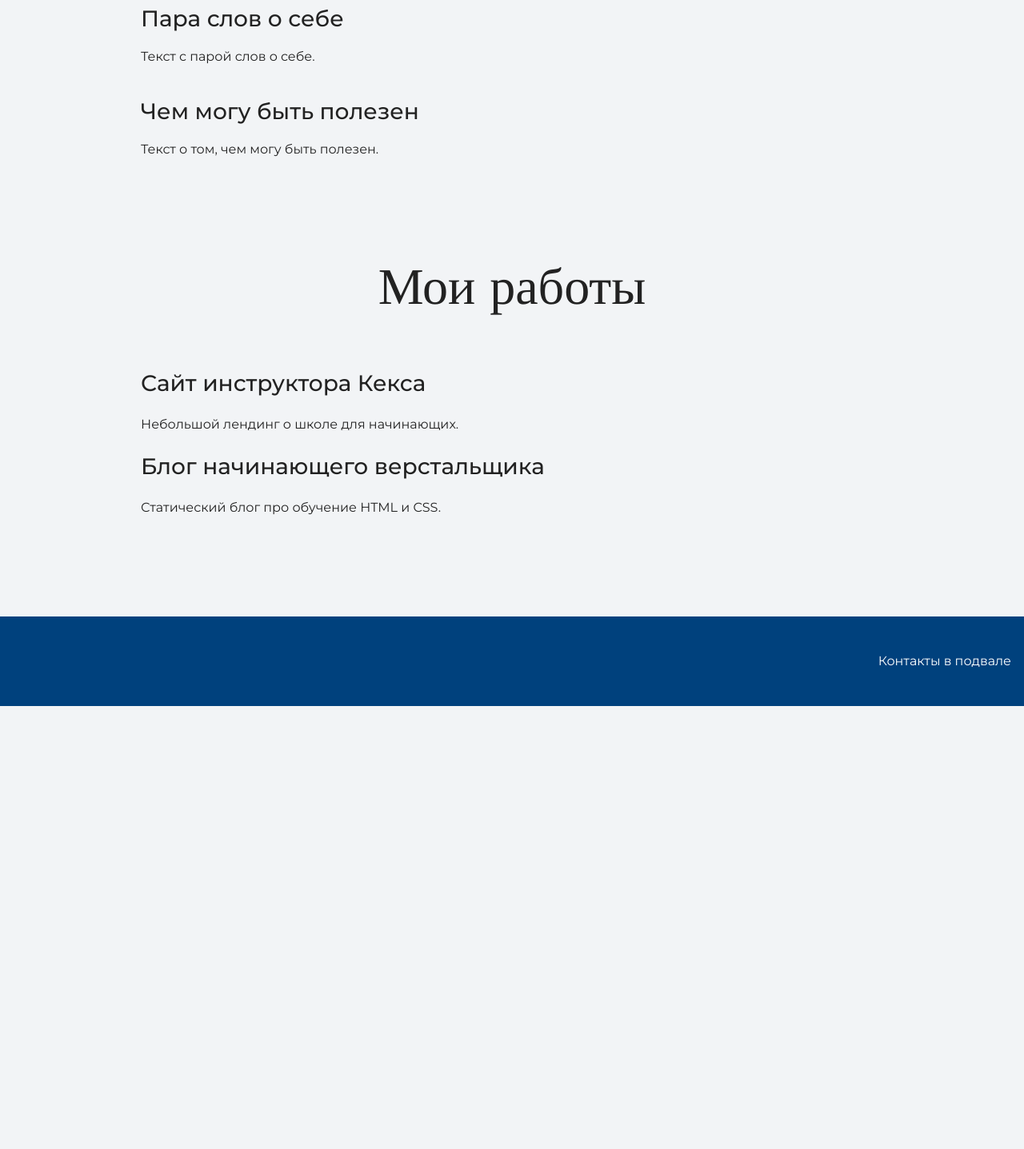
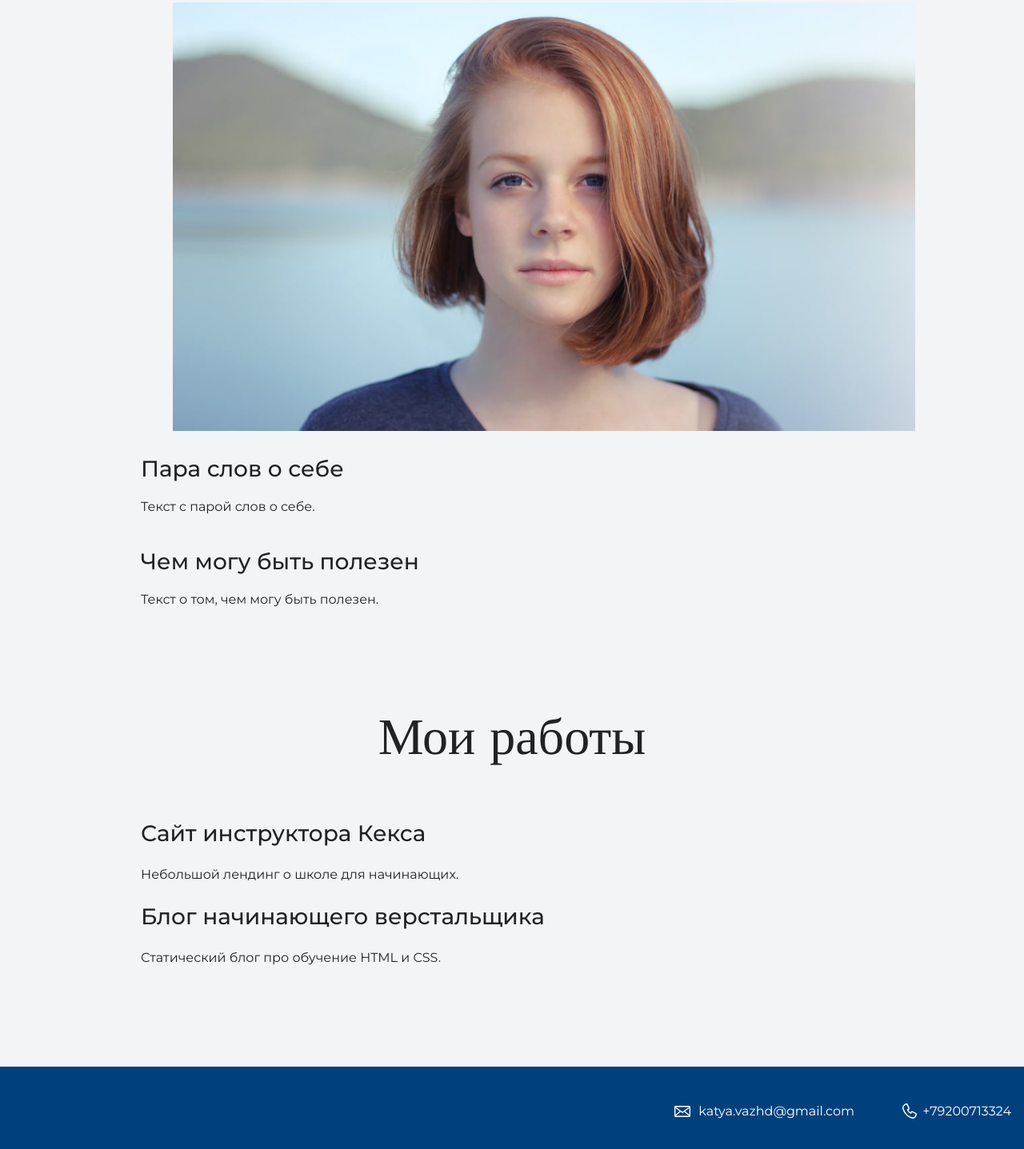
Before and after one commit to Vazhdaichik/my-site, a plain HTML site: page index.html in a window 1280 px wide. Shown: the part 1169-2606 px from the top of the page at 80% size. Before the commit the page ends 2052 px from the top, so only its background shows below. Drawn offline with nearby package versions, Linux system fonts and the light colour scheme.

Commit message:
Добавлены контакты и фото

```diff
--- a/index.html
+++ b/index.html
@@ -10,7 +10,8 @@
   <body>
     <header class="page-header">
     	<div class="container">
-      Контакты в шапке
+      <a class="header-email" href="mailto:katya.vazhd@gmail.com">katya.vazhd@gmail.com</a>
+      <a class="header-phone" href="tel:+79200713324">+79200713324</a>
   </div>
     </header>
 
@@ -25,6 +26,9 @@
 
     	<div class="container">
       <h2 class="subheading">Давайте познакомимся</h2>
+        <figure>
+          <img src="files/user.jpg" width="928" height="536" alt="Фотография Неопознанного Енота">
+        </figure>
       <h3>Пара слов о себе</h3>
       <p>Текст с парой слов о себе.</p>
       <h3>Чем могу быть полезен</h3>
@@ -46,7 +50,8 @@
 
     <footer class="page-footer">
     	<div class="container">
-      Контакты в подвале
+      <a class="footer-email" href="mailto:katya.vazhd@gmail.com">katya.vazhd@gmail.com</a>
+      <a class="footer-phone" href="tel:+79200713324">+79200713324</a>
   </div>
     </footer>
   </body>
```
